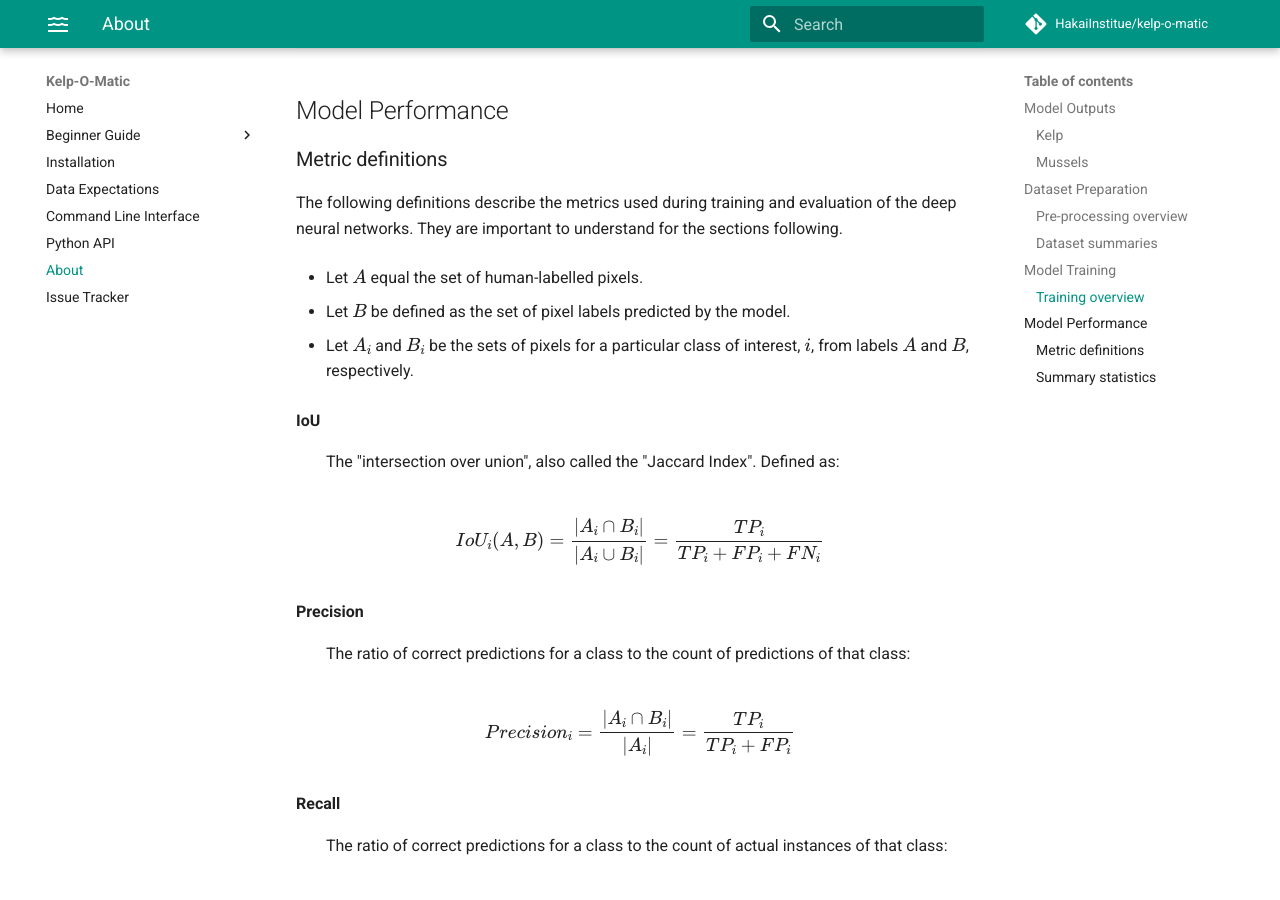
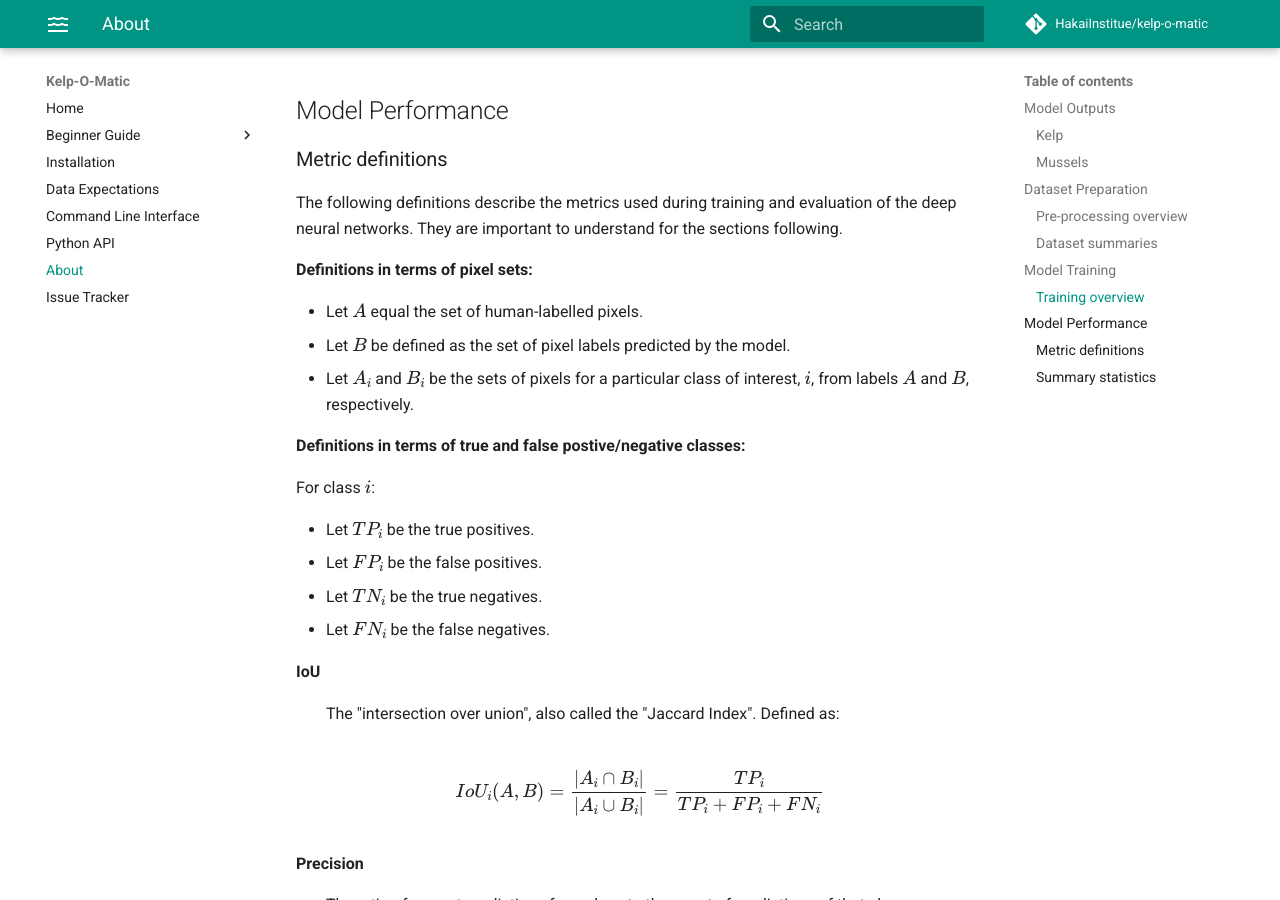
Before and after one commit to HakaiInstitute/kelp-o-matic, an MkDocs documentation site: the page built from docs/about.md, in a window 1280 px wide and 900 px high, scrolled down 2976 px. Built offline with MkDocs 1.6.1 and Material for MkDocs 9.7.7, drawn with Linux system fonts in a browser that asks for light colours; comment, search, counter and statistics services are not loaded.

Commit message:
Define TP, FP, TN, FN

```diff
--- a/docs/about.md
+++ b/docs/about.md
@@ -160,12 +160,21 @@ flowchart TD
 The following definitions describe the metrics used during training and evaluation of the deep
 neural networks. They are important to understand for the sections following.
 
+**Definitions in terms of pixel sets:**
+
 - Let $A$ equal the set of human-labelled pixels.
-
 - Let $B$ be defined as the set of pixel labels predicted by the model.
-
 - Let $A_i$ and $B_i$ be the sets of pixels for a particular class of interest, $i$, from labels $A$
   and $B$, respectively.
+
+**Definitions in terms of true and false postive/negative classes:**
+
+For class $i$:
+
+- Let $TP_i$ be the true positives.
+- Let $FP_i$ be the false positives.
+- Let $TN_i$ be the true negatives.
+- Let $FN_i$ be the false negatives.
 
 **IoU**
 
```
